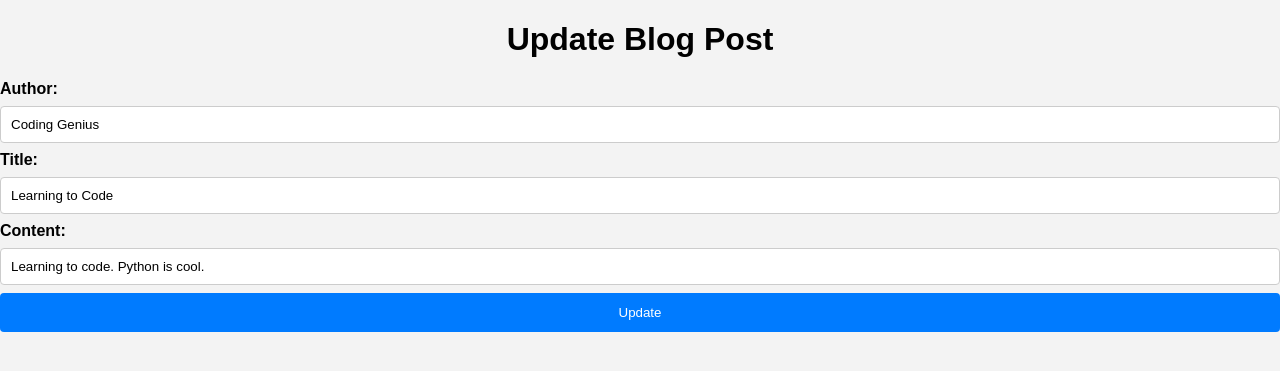
After one commit to DaniHurwitz/Masterblog, a Flask app: page /update/b2303e6f-13a5-4313-8800-6ef76ccb8d25 in a window 1280 px wide. The commit adds this page. Shown: the top 371 px of the page. Run offline with Flask 3, Linux system fonts and the light colour scheme.

Commit message:
Completed adding 'Update' Route - Ready to Submit

```diff
--- a/app.py
+++ b/app.py
@@ -1,11 +1,18 @@
-import uuid
 from flask import Flask, render_template, request, redirect, url_for
 import json
+import uuid
 
 app = Flask(__name__)
 
 with open('storage.json', 'r') as json_file:
     blog_posts = json.load(json_file)
+
+
+def fetch_post_by_id(post_id):
+    for post in blog_posts:
+        if post['id'] == post_id:
+            return post
+    return None
 
 
 @app.route('/')
@@ -52,24 +59,50 @@ def delete(post_id):
     :param post_id: The ID of the blog post to be deleted.
     :return: Redirect to the homepage after deleting.
     '''
-    # Find and remove the blog post with the specified post_id
-    for post in blog_posts:
-        if post['id'] == post_id:
-            blog_posts.remove(post)
-            break
+    post = fetch_post_by_id(post_id)
+    if post is None:
+        return "Post not found", 404
+
+    # Remove the blog post with the specified post_id
+    blog_posts.remove(post)
 
     # Save the updated blog posts to the JSON file
     with open('storage.json', 'w') as json_file:
         json.dump(blog_posts, json_file, indent=2)
 
-    # Redirect to the homepage
+    # Redirect to the index
     return redirect(url_for('index'))
 
 
+@app.route('/update/<post_id>', methods=['GET', 'POST'])
+def update(post_id):
+    '''
+    Displays a form for updating the blog post with the given post_id.
+    :param post_id: The ID of the blog post to be updated.
+    :return: Rendered template for updating the blog post.
+    '''
+    # Fetch the blog post from the JSON file using the fetch_post_by_id function
+    post = fetch_post_by_id(post_id)
+    if post is None:
+        # Post not found
+        return "Post not found", 404
+
+    if request.method == 'POST':
+        # Update the post in the JSON file
+        post['author'] = request.form['author']
+        post['title'] = request.form['title']
+        post['content'] = request.form['content']
+
+        # Save the updated blog posts to the JSON file
+        with open('storage.json', 'w') as json_file:
+            json.dump(blog_posts, json_file, indent=2)
+
+        # Redirect back to the index page
+        return redirect(url_for('index'))
+
+    # If it's a GET request, display the update.html page with the current post data
+    return render_template('update.html', post=post)
 
 
 if __name__ == '__main__':
     app.run()
-
-
-#------------------------------------------------------------------------------
--- a/storage.json
+++ b/storage.json
@@ -15,12 +15,6 @@
     "id": "b2303e6f-13a5-4313-8800-6ef76ccb8d25",
     "author": "Coding Genius",
     "title": "Learning to Code",
-    "content": "Learning to code with the help of AI. Python is cool."
-  },
-  {
-    "id": "92ddabac-f91d-4c11-a421-ec8aa1c170e1",
-    "author": "del",
-    "title": "delete",
-    "content": "deeeeeeeellllllete"
+    "content": "Learning to code. Python is cool."
   }
 ]
--- a/templates/index.html
+++ b/templates/index.html
@@ -18,6 +18,12 @@
         <p><em>Written by {{ post.author }}</em></p>
         <p>{{ post.content }}</p>
 
+        <!-- Form for updating the blog post -->
+        <form method="GET" action="{{ url_for('update', post_id=post.id) }}">
+            <button type="submit">Update</button>
+            <input type="hidden" name="post_id" value="{{ post.id }}">
+        </form>
+
         <!-- Form (hidden input) for deleting the blog post -->
         <form method="POST" action="{{ url_for('delete', post_id=post.id) }}">
             <button type="submit">Delete</button>
--- /dev/null
+++ b/templates/update.html
@@ -0,0 +1,25 @@
+<!DOCTYPE html>
+<html lang="en">
+<head>
+    <meta charset="UTF-8">
+    <meta name="viewport" content="width=device-width, initial-scale=1.0">
+    <title>Update Blog Post</title>
+    <link rel="stylesheet" href="{{ url_for('static', filename='form_style.css') }}">
+</head>
+<body>
+    <h1>Update Blog Post</h1>
+
+    <form action="{{ url_for('update', post_id=post['id']) }}" method="POST">
+        <label for="author">Author:</label><br>
+        <input type="text" id="author" name="author" value="{{ post['author'] }}"><br>
+
+        <label for="title">Title:</label><br>
+        <input type="text" id="title" name="title" value="{{ post['title'] }}"><br>
+
+        <label for="content">Content:</label><br>
+        <input type="text" id="content" name="content" value="{{ post['content'] }}"><br>
+
+        <input type="submit" value="Update">
+    </form>
+</body>
+</html>
```
Also changed, not shown: static/style.css (+10 -0 lines).
